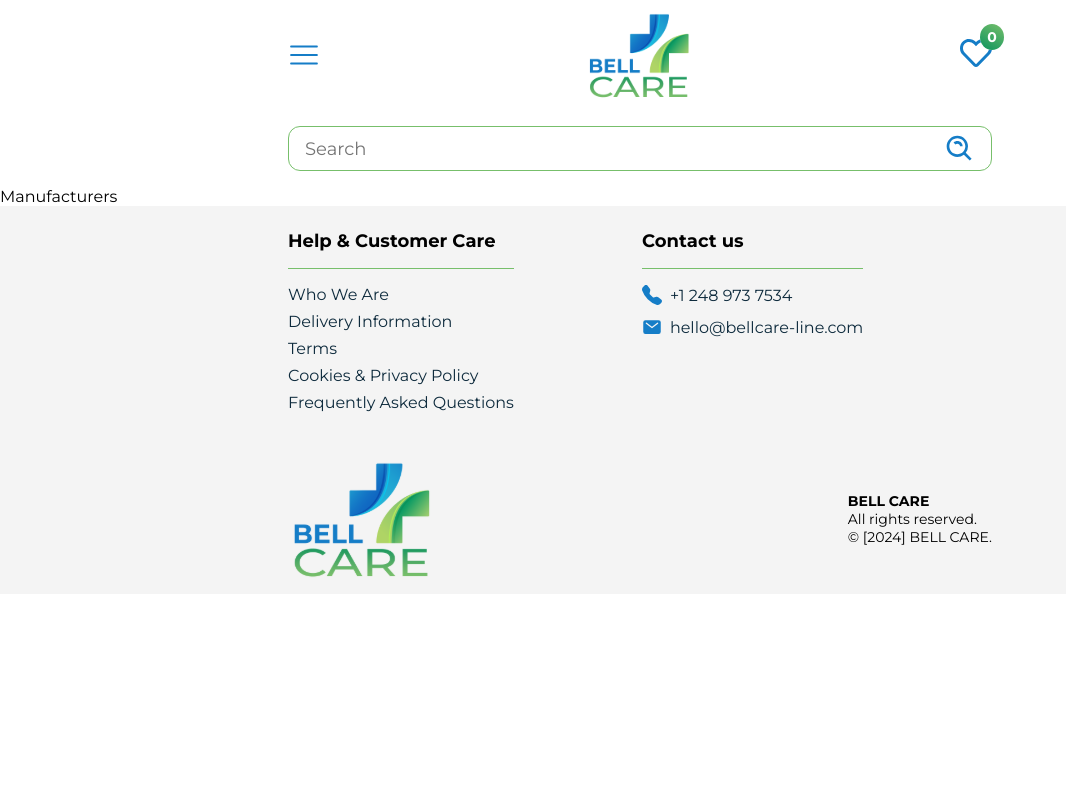
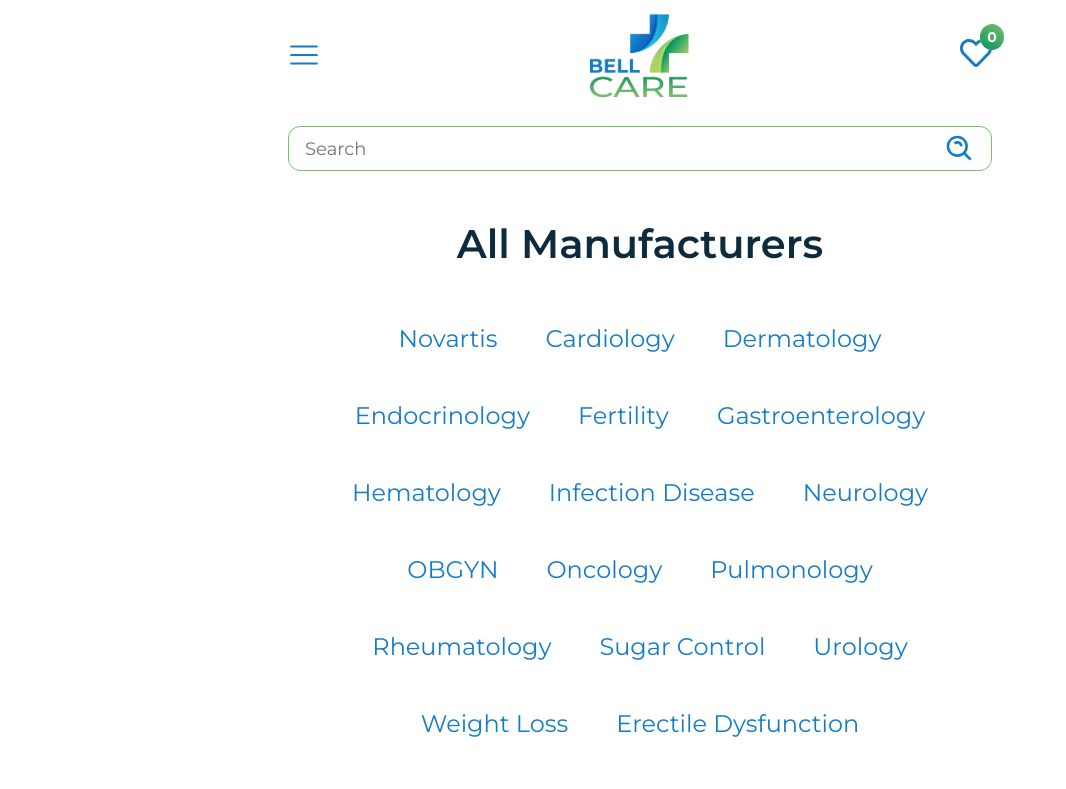
Before and after one commit to Musteks555/BellCare, a React (Vite) app: page /manufacturers in a window 1280 px wide. Shown: the top 789 px of the page, without its empty margins (0-1066 px from the left). Built offline with nearby package versions, Linux system fonts and the light colour scheme.

Commit message:
add categories, brands, manufacturers pages

```diff
--- /dev/null
+++ b/src/components/BrandItem/BrandItem.jsx
@@ -0,0 +1,13 @@
+import { Link } from "react-router-dom";
+
+import css from "./BrandItem.module.css";
+
+const BrandItem = ({ text, path }) => {
+    return (
+        <Link to={path} className={css.brandItemLink}>
+            <p className={css.brandItemText}>{text}</p>
+        </Link>
+    );
+};
+
+export default BrandItem;
--- /dev/null
+++ b/src/components/BrandItem/BrandItem.module.css
@@ -0,0 +1,29 @@
+.brandItemLink {
+    display: flex;
+    flex-direction: column;
+    align-items: center;
+
+    gap: 16px;
+
+    transition: transform 0.3s ease;
+}
+
+.brandItemLink:hover {
+    transform: scale(1.1);
+}
+
+.brandItemText {
+    font-size: 24px;
+    line-height: normal;
+    color: #157dc7;
+    font-weight: 400;
+    text-align: center;
+
+    padding: 8px 16px;
+}
+
+@media screen and (min-width: 768px) {
+}
+
+@media screen and (min-width: 1440px) {
+}
--- /dev/null
+++ b/src/components/ManufacturersItem/ManufacturerItem.jsx
@@ -0,0 +1,13 @@
+import { Link } from "react-router-dom";
+
+import css from "./ManufacturersItem.module.css";
+
+const ManufacturerItem = ({ text, path }) => {
+    return (
+        <Link to={path} className={css.manufacturerItemLink}>
+            <p className={css.manufacturerItemText}>{text}</p>
+        </Link>
+    );
+};
+
+export default ManufacturerItem;
--- /dev/null
+++ b/src/components/ManufacturersItem/ManufacturersItem.module.css
@@ -0,0 +1,29 @@
+.manufacturerItemLink {
+    display: flex;
+    flex-direction: column;
+    align-items: center;
+
+    gap: 16px;
+
+    transition: transform 0.3s ease;
+}
+
+.manufacturerItemLink:hover {
+    transform: scale(1.1);
+}
+
+.manufacturerItemText {
+    font-size: 24px;
+    line-height: normal;
+    color: #157dc7;
+    font-weight: 400;
+    text-align: center;
+
+    padding: 8px 16px;
+}
+
+@media screen and (min-width: 768px) {
+}
+
+@media screen and (min-width: 1440px) {
+}
--- a/src/pages/Brands/Brands.jsx
+++ b/src/pages/Brands/Brands.jsx
@@ -1,12 +1,48 @@
+import BrandItem from "../../components/BrandItem/BrandItem";
+import Container from "../../components/Container/Container";
 import DocumentTitle from "../../components/DocumentTitle/DocumentTitle";
 
 import css from "./Brands.module.css";
 
+const brands = [
+    { path: "/", text: "Allergy" },
+    { path: "/", text: "Cardiology" },
+    { path: "/", text: "Dermatology" },
+    { path: "/", text: "Endocrinology" },
+    { path: "/", text: "Fertility" },
+    { path: "/", text: "Gastroenterology" },
+    { path: "/", text: "Hematology" },
+    { path: "/", text: "Infection Disease" },
+    { path: "/", text: "Neurology" },
+    { path: "/", text: "OBGYN" },
+    { path: "/", text: "Oncology" },
+    { path: "/", text: "Pulmonology" },
+    { path: "/", text: "Rheumatology" },
+    { path: "/", text: "Sugar Control" },
+    { path: "/", text: "Urology" },
+    { path: "/", text: "Weight Loss" },
+    { path: "/", text: "Erectile Dysfunction" },
+    { path: "/", text: "Ophthalmology" },
+];
+
 const Brands = () => {
     return (
         <>
-            <DocumentTitle>Brands</DocumentTitle>
-            <div>Brands</div>
+            <DocumentTitle>All Brands</DocumentTitle>
+
+            <section className={css.brand}>
+                <Container>
+                    <h1 className={css.brandTitle}>All Brands</h1>
+
+                    <ul className={css.brandList}>
+                        {brands.map(({ text, path }, index) => (
+                            <li key={index} className={css.brandItem}>
+                                <BrandItem text={text} path={path} />
+                            </li>
+                        ))}
+                    </ul>
+                </Container>
+            </section>
         </>
     );
 };
--- a/src/pages/Brands/Brands.module.css
+++ b/src/pages/Brands/Brands.module.css
@@ -0,0 +1,54 @@
+.brand {
+    padding: 32px 0;
+}
+
+.brandTitle {
+    font-size: 34px;
+    line-height: normal;
+    color: #0e2b3d;
+    font-weight: 600;
+    text-align: center;
+
+    margin-bottom: 32px;
+}
+
+.brandList {
+    display: flex;
+    align-items: center;
+    justify-content: center;
+    flex-wrap: wrap;
+
+    gap: 16px 8px;
+}
+
+@media screen and (min-width: 768px) {
+    .brand {
+        padding: 32px 0 64px;
+    }
+
+    .brandTitle {
+        font-size: 40px;
+
+        margin-bottom: 48px;
+    }
+
+    .brandList {
+        gap: 32px 16px;
+    }
+}
+
+@media screen and (min-width: 1440px) {
+    .brand {
+        padding: 32px 0 64px;
+    }
+
+    .brandTitle {
+        font-size: 50px;
+
+        margin-bottom: 56px;
+    }
+
+    .brandList {
+        gap: 48px 24px;
+    }
+}
--- a/src/pages/Categories/Categories.module.css
+++ b/src/pages/Categories/Categories.module.css
@@ -45,6 +45,7 @@
 
     .categoryDescription {
         font-size: 18px;
+        margin-bottom: 40px;
     }
 
     .categoryList {
@@ -65,5 +66,6 @@
 
     .categoryDescription {
         font-size: 20px;
+        margin-bottom: 48px;
     }
 }
--- a/src/pages/Manufacturers/Manufacturers.jsx
+++ b/src/pages/Manufacturers/Manufacturers.jsx
@@ -1,13 +1,48 @@
+import Container from "../../components/Container/Container";
 import DocumentTitle from "../../components/DocumentTitle/DocumentTitle";
+import ManufacturerItem from "../../components/ManufacturersItem/ManufacturerItem";
 
 import css from "./Manufacturers.module.css";
+
+const manufacturers = [
+    { path: "/", text: "Novartis" },
+    { path: "/", text: "Cardiology" },
+    { path: "/", text: "Dermatology" },
+    { path: "/", text: "Endocrinology" },
+    { path: "/", text: "Fertility" },
+    { path: "/", text: "Gastroenterology" },
+    { path: "/", text: "Hematology" },
+    { path: "/", text: "Infection Disease" },
+    { path: "/", text: "Neurology" },
+    { path: "/", text: "OBGYN" },
+    { path: "/", text: "Oncology" },
+    { path: "/", text: "Pulmonology" },
+    { path: "/", text: "Rheumatology" },
+    { path: "/", text: "Sugar Control" },
+    { path: "/", text: "Urology" },
+    { path: "/", text: "Weight Loss" },
+    { path: "/", text: "Erectile Dysfunction" },
+    { path: "/", text: "Ophthalmology" },
+];
 
 const Manufacturers = () => {
     return (
         <>
-            <DocumentTitle>Manufacturers</DocumentTitle>
+            <DocumentTitle>All Manufacturers</DocumentTitle>
 
-            <div>Manufacturers</div>
+            <section className={css.manufacture}>
+                <Container>
+                    <h1 className={css.manufactureTitle}>All Manufacturers</h1>
+
+                    <ul className={css.manufactureList}>
+                        {manufacturers.map(({ text, path }, index) => (
+                            <li key={index} className={css.manufactureItem}>
+                                <ManufacturerItem text={text} path={path} />
+                            </li>
+                        ))}
+                    </ul>
+                </Container>
+            </section>
         </>
     );
 };
--- a/src/pages/Manufacturers/Manufacturers.module.css
+++ b/src/pages/Manufacturers/Manufacturers.module.css
@@ -0,0 +1,54 @@
+.manufacture {
+    padding: 32px 0;
+}
+
+.manufactureTitle {
+    font-size: 34px;
+    line-height: normal;
+    color: #0e2b3d;
+    font-weight: 600;
+    text-align: center;
+
+    margin-bottom: 32px;
+}
+
+.manufactureList {
+    display: flex;
+    align-items: center;
+    justify-content: center;
+    flex-wrap: wrap;
+
+    gap: 16px 8px;
+}
+
+@media screen and (min-width: 768px) {
+    .manufacture {
+        padding: 32px 0 64px;
+    }
+
+    .manufactureTitle {
+        font-size: 40px;
+
+        margin-bottom: 48px;
+    }
+
+    .manufactureList {
+        gap: 32px 16px;
+    }
+}
+
+@media screen and (min-width: 1440px) {
+    .manufacture {
+        padding: 32px 0 64px;
+    }
+
+    .manufactureTitle {
+        font-size: 50px;
+
+        margin-bottom: 56px;
+    }
+
+    .manufactureList {
+        gap: 48px 24px;
+    }
+}
```
Also changed, not shown: src/pages/Categories/Categories.jsx (+18 -18 lines).
